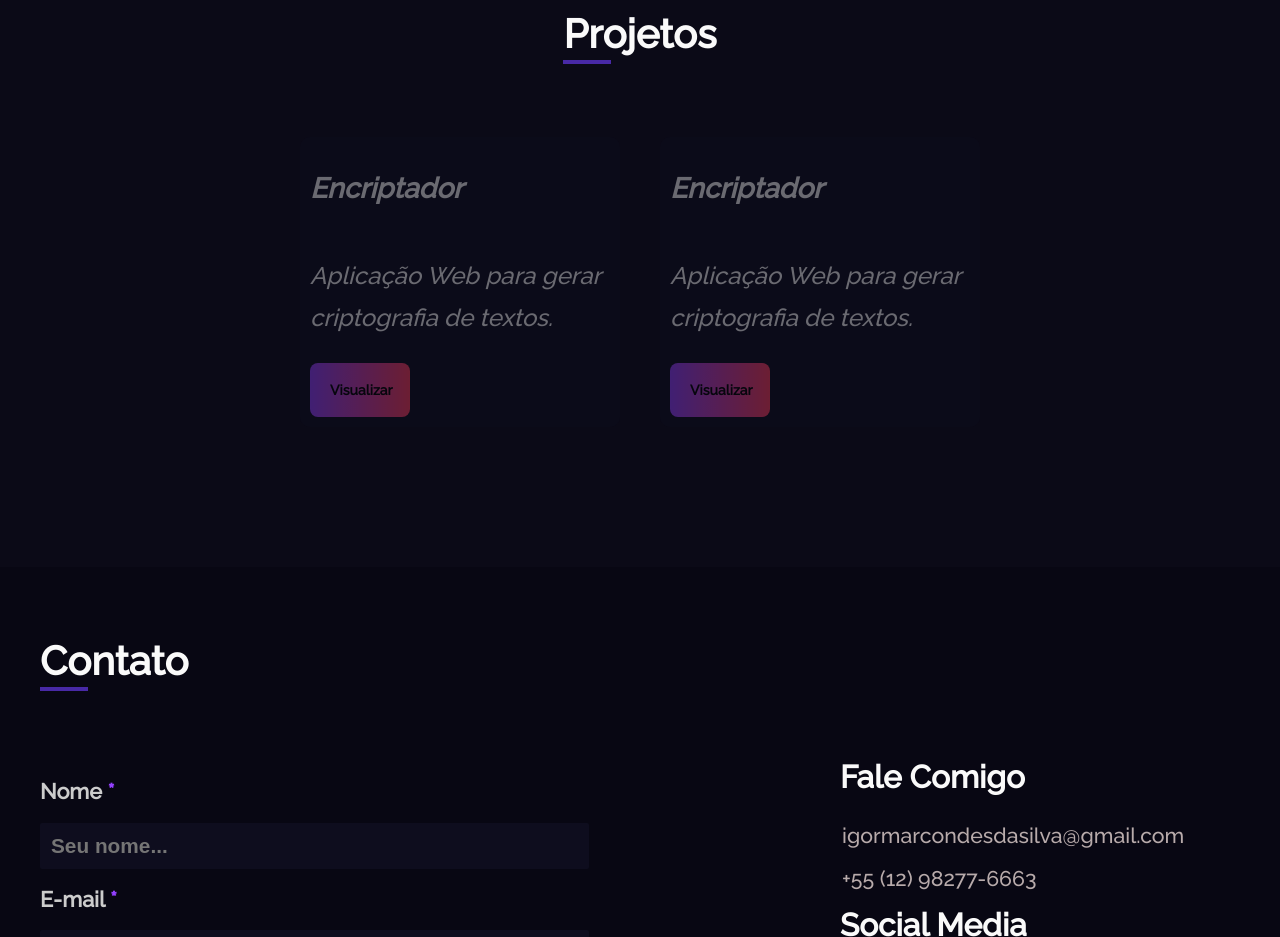
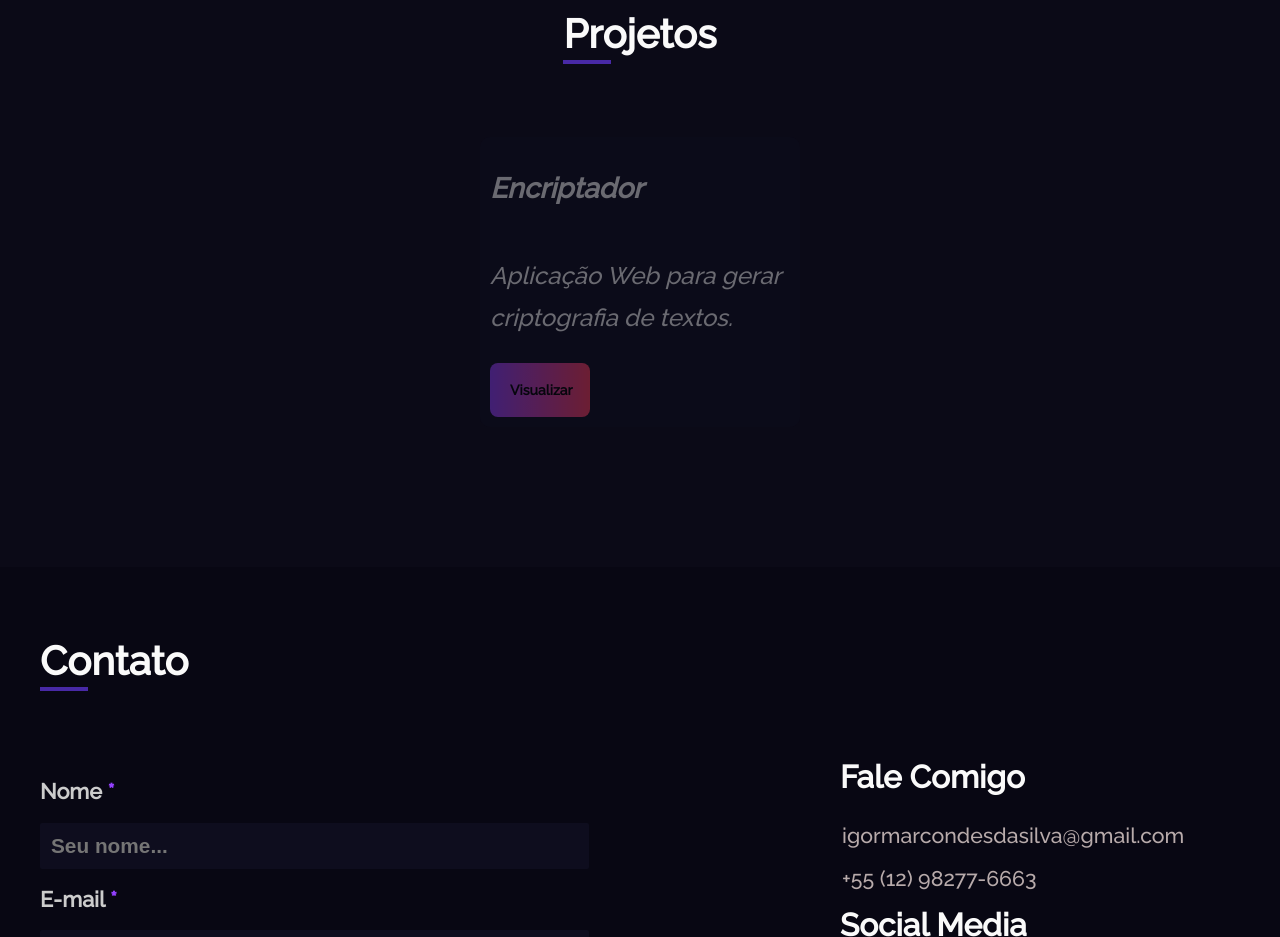
Before and after one commit to igmarcondes/portifolio, a plain HTML site: page index.html in a window 1280 px wide. Shown: the part 3000-3937 px from the top of the page. Drawn offline with nearby package versions, Linux system fonts and the light colour scheme.

Commit message:
Update index.html

```diff
--- a/index.html
+++ b/index.html
@@ -212,7 +212,6 @@
         <h2 class="project__title" id="xp" data-aos="zoom-in">Projetos</h2>
         <div class="project__container" data-aos="zoom-in">
             <div class="project__box">
-                <!-- Insira a logo/captura de seu projeto/trabalho -->
                 <div class="project__info">
                     <div class="project__card">
                         <h3>Encriptador</h3>
@@ -220,16 +219,6 @@
                         <a href="https://igmarcondes.github.io/encrypter/" target="_blank">Visualizar</a>
                     </div>
                 </div>
-            </div>
-            <div class="project__box">
-                <div class="project__info">
-                    <div class="project__card">
-                        <h3>Encriptador</h3>
-                        <p>Aplicação Web para gerar criptografia de textos.</p>
-                        <a href="https://igmarcondes.github.io/encrypter/" target="_blank">Visualizar</a>
-                    </div>
-                </div>
-
             </div>
         </div>
     </section>
```
